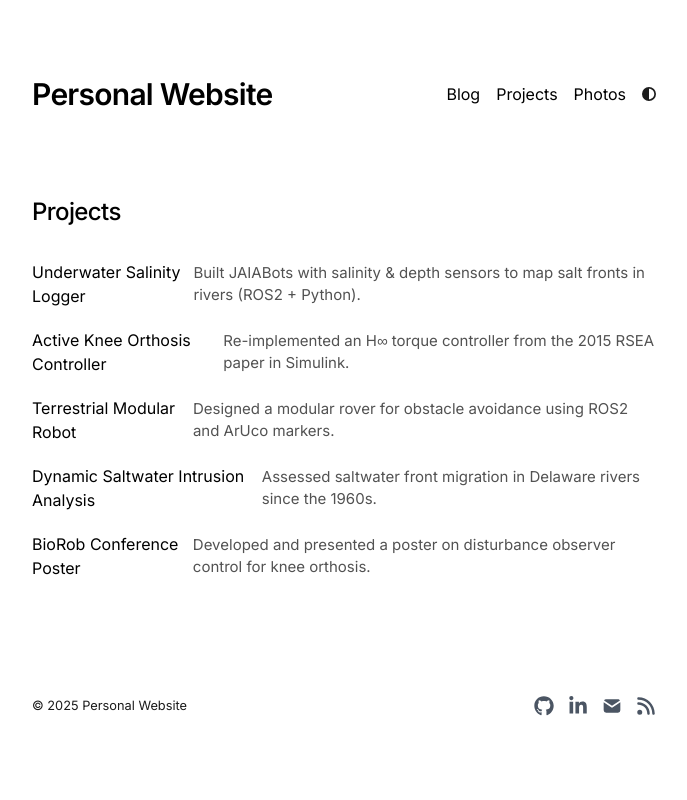
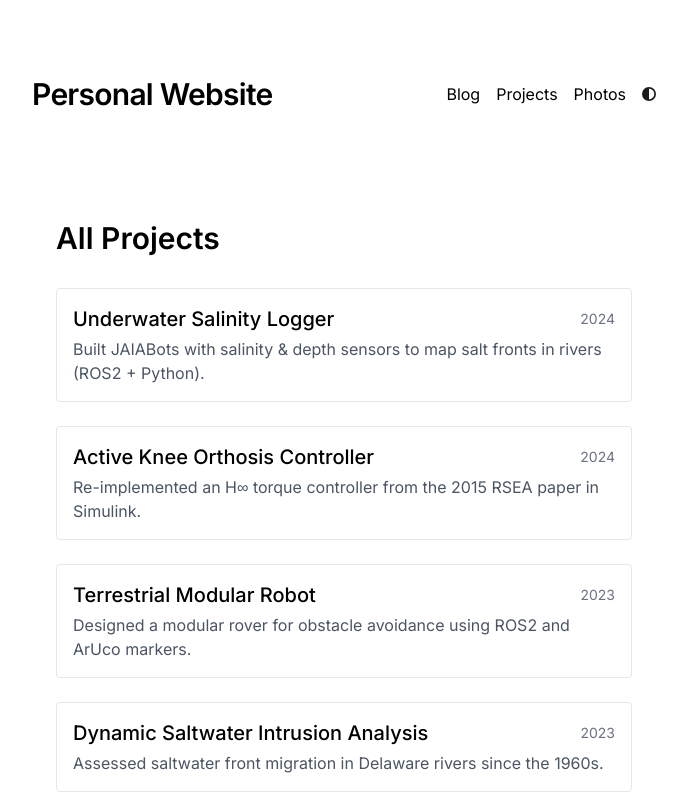
Before and after one commit to rushabhdhoke/Personal-Website, a Next.js app: page /projects in a window 1280 px wide. Shown: the top 800 px of the page, without its empty margins (296-983 px from the left). Built offline with nearby package versions, Linux system fonts and the light colour scheme.

Commit message:
Update page.tsx

```diff
--- a/app/projects/page.tsx
+++ b/app/projects/page.tsx
@@ -3,29 +3,29 @@ import type { Metadata } from "next";
 import { projects } from "./project-data";
 
 export const metadata: Metadata = {
-  title: "Projects",
-  description: "Nextfolio Projects",
+  title: "Projects · Rushabh Dhoke",
+  description: "A complete list of Rushabh Dhoke’s robotics & software projects.",
 };
+
 
 export default function Projects() {
   return (
-    <section>
-      <h1 className="mb-8 text-2xl font-medium tracking-tight">Projects</h1>
-      <div>
-        {projects.map((project, index) => (
+    <section className="max-w-3xl mx-auto p-6">
+      <h1 className="mb-8 text-3xl font-semibold">All Projects</h1>
+      <div className="space-y-6">
+        {projects.map((project) => (
           <Link
-            key={index}
+            key={project.title}
             href={project.url}
-            className="flex flex-col space-y-1 mb-5 transition-opacity duration-200 hover:opacity-80"
+            className="block p-4 border rounded hover:shadow-lg transition"
             target="_blank"
             rel="noopener noreferrer"
           >
-            <div className="w-full flex flex-col sm:flex-row justify-between items-start sm:items-center space-y-1 sm:space-y-0 sm:space-x-2">
-              <h2 className="text-black dark:text-white">{project.title}</h2>
-              <p className="text-neutral-600 dark:text-neutral-400 text-[15px]">
-                {project.description}
-              </p>
+            <div className="flex justify-between items-center">
+              <h2 className="text-xl font-medium">{project.title}</h2>
+              <span className="text-sm text-gray-500">{project.year}</span>
             </div>
+            <p className="mt-1 text-gray-600">{project.description}</p>
           </Link>
         ))}
       </div>
```
